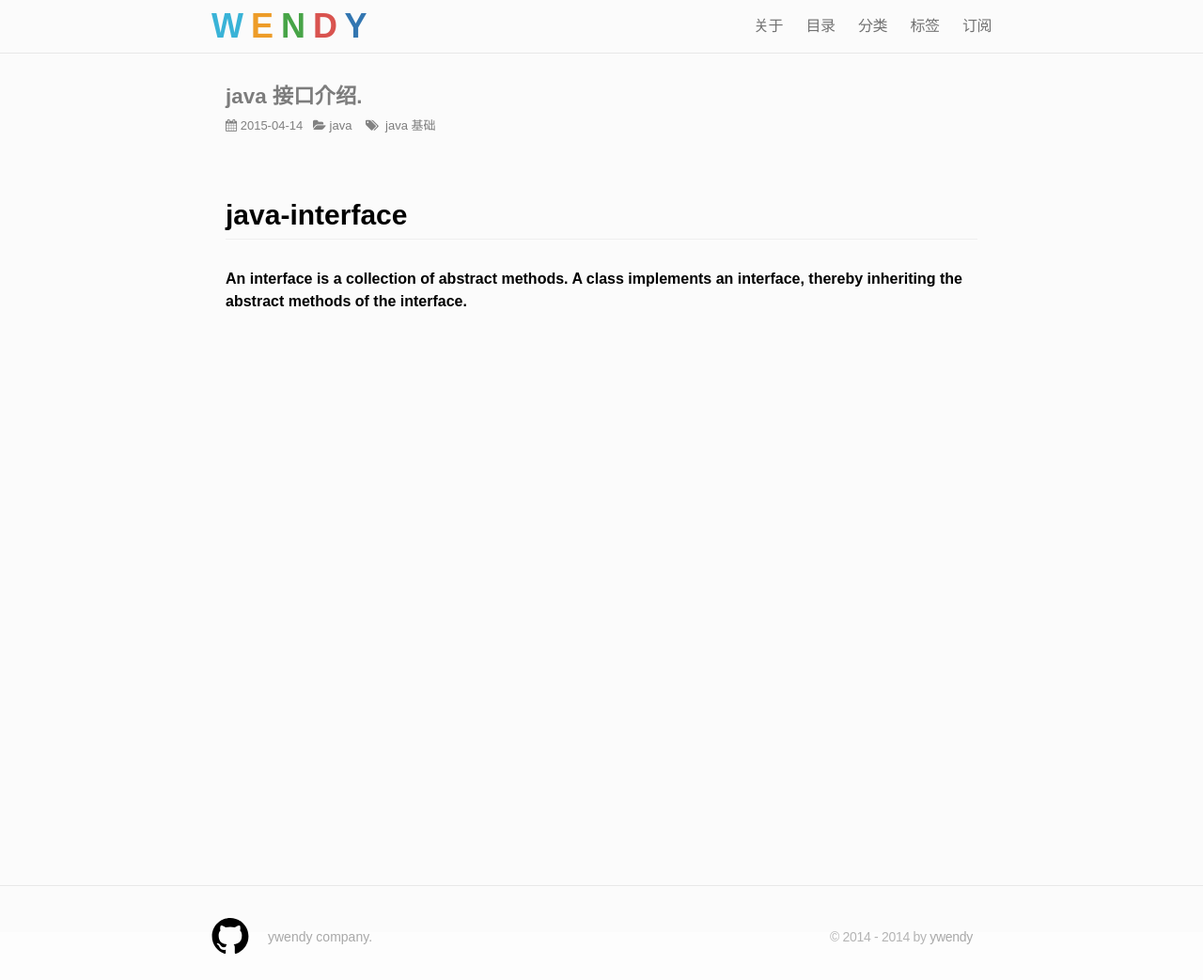
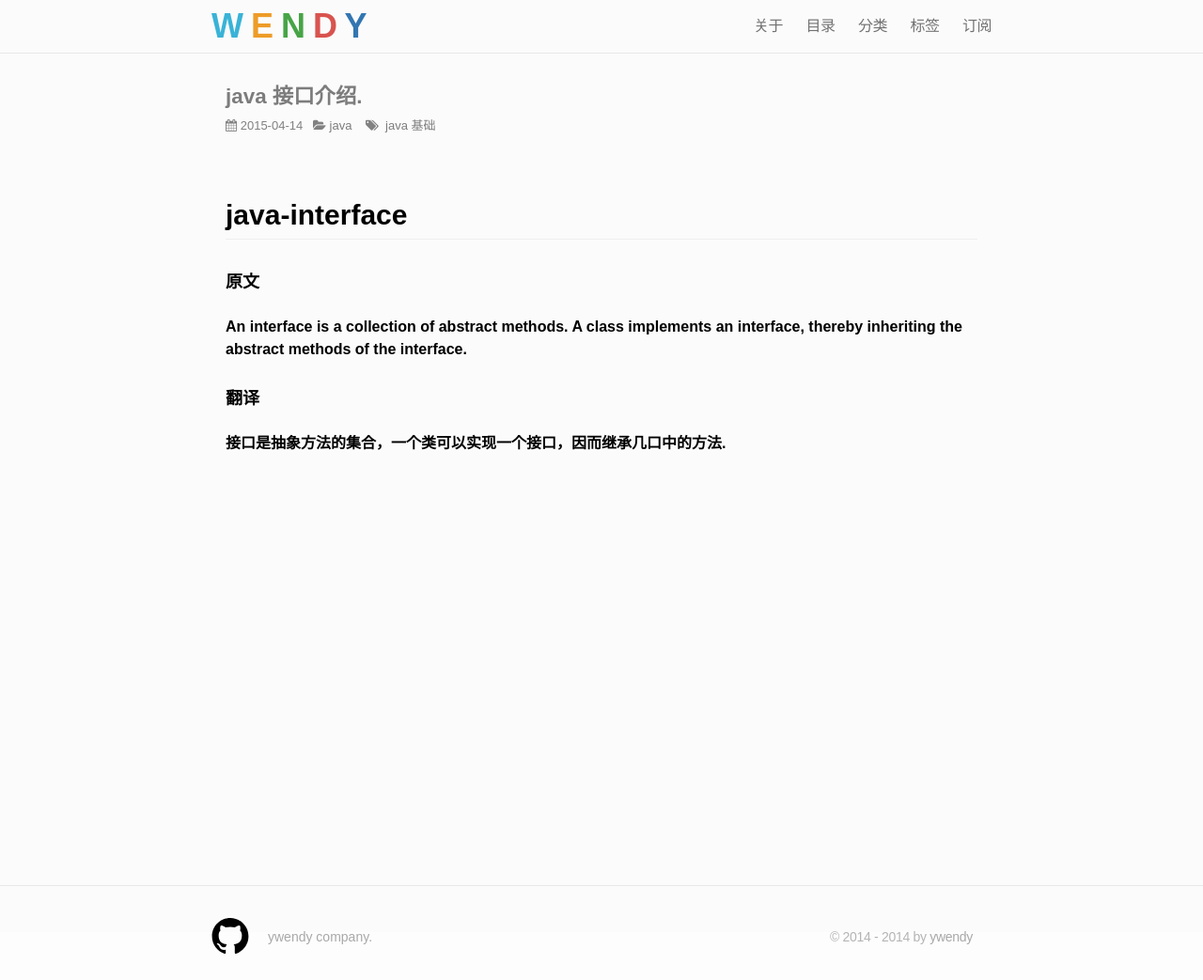
Before and after one commit to ywendy/ywendy.github.io, a Jekyll site: the page built from _posts/2015-4-14-java-interface.md, in a window 1280 px wide. Shown: the whole page at 94% size. Built offline with Jekyll 4.4.1, drawn with Linux system fonts in a browser that asks for light colours; nearby versions of some CDN libraries; Markdown is read by kramdown in place of the engine named in the settings; comment, search, counter and statistics services are not loaded.

Commit message:
interface1

```diff
--- a/_posts/2015-4-14-java-interface.md
+++ b/_posts/2015-4-14-java-interface.md
@@ -7,4 +7,7 @@ tags: java 基础
 
 
 ##java-interface
+####原文
 An interface is a collection of abstract methods. A class implements an interface, thereby inheriting the abstract methods of the interface.
+####翻译
+接口是抽象方法的集合，一个类可以实现一个接口，因而继承几口中的方法.
```
